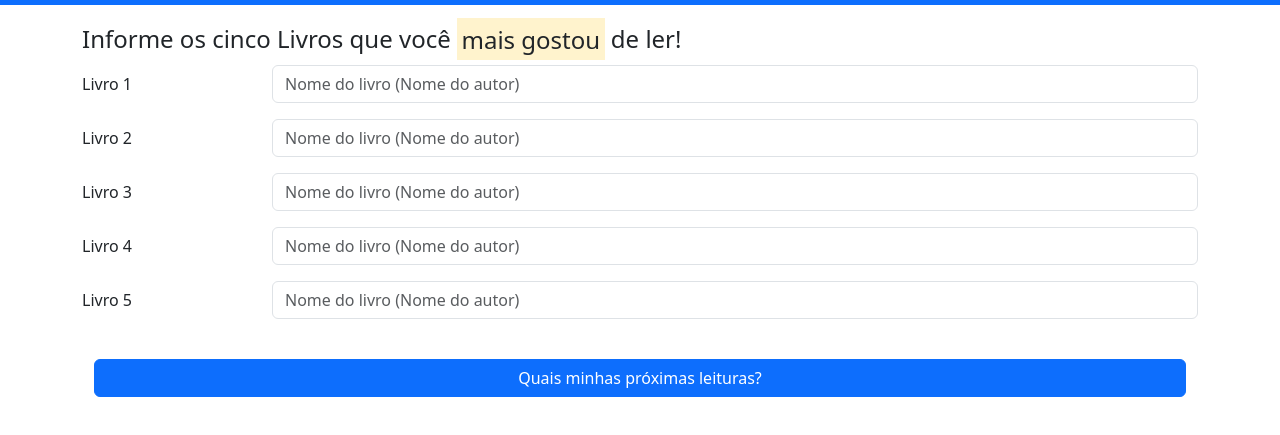
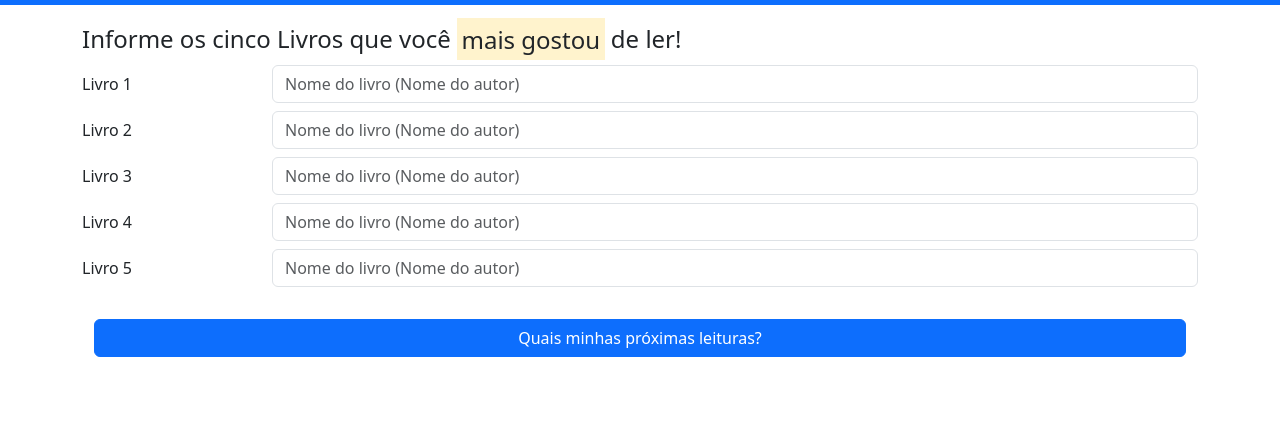
Before and after one commit to marcosnunesmbs/mynextread, a website: page public/index.html in a window 1280 px wide. Shown: the part 45-480 px from the top of the page. Drawn offline with nearby package versions, Linux system fonts and the light colour scheme.

Commit message:
margin add

```diff
--- a/public/index.html
+++ b/public/index.html
@@ -26,31 +26,31 @@
                 <div class="row pt-3">
                     <form id="askNow" action="/what-my-nex" method="POST">
                         <legend>Informe os cinco Livros que você <mark>mais gostou</mark> de ler!</legend>
-                        <div class="mb-3 row">
+                        <div class="mb-2 row">
                             <label for="book1" class="col-sm-2 col-form-label" >Livro 1</label>
                             <div class="col-sm-10">
                                 <input type="text" class="form-control" placeholder="Nome do livro (Nome do autor)" id="book1" name="book1">
                             </div>
                           </div>
-                          <div class="mb-3 row">
+                          <div class="mb-2 row">
                             <label for="book2" class="col-sm-2 col-form-label" >Livro 2</label>
                             <div class="col-sm-10">
                                 <input type="text" class="form-control" placeholder="Nome do livro (Nome do autor)" id="book2" name="book2">
                             </div>
                           </div>
-                          <div class="mb-3 row">
+                          <div class="mb-2 row">
                             <label for="book3" class="col-sm-2 col-form-label" >Livro 3</label>
                             <div class="col-sm-10">
                                 <input type="text" class="form-control" placeholder="Nome do livro (Nome do autor)" id="book3" name="book3">
                             </div>
                           </div>
-                          <div class="mb-3 row">
+                          <div class="mb-2 row">
                             <label for="book4" class="col-sm-2 col-form-label" >Livro 4</label>
                             <div class="col-sm-10">
                                 <input type="text" class="form-control" placeholder="Nome do livro (Nome do autor)" id="book4" name="book4">
                             </div>
                           </div>
-                          <div class="mb-3 row">
+                          <div class="mb-2 row">
                             <label for="book5" class="col-sm-2 col-form-label" >Livro 5</label>
                             <div class="col-sm-10">
                                 <input type="text" class="form-control" placeholder="Nome do livro (Nome do autor)" id="book5" name="book5">
@@ -61,10 +61,10 @@
                           </div>
                     </form>
                 </div>
-                <div class="row pt-4">
+                <div class="row mb-3">
                     <div id="response" class="container-fluid">
                         <div class="row">
-                            <div class="col-md-12">
+                            <div class="col-md-12 mb-3">
                                 <div id="error" class="text-danger"></div>
                             </div>
                             <div class="col-md-6">
```
